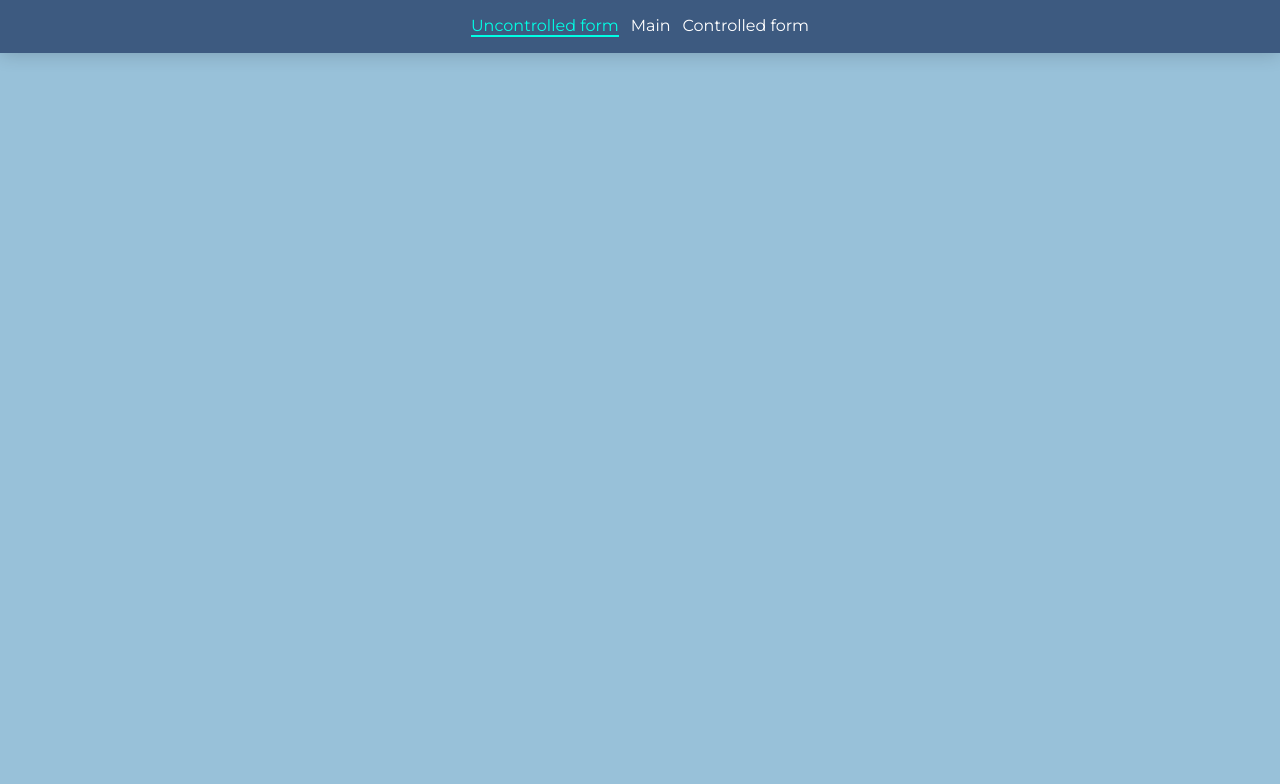
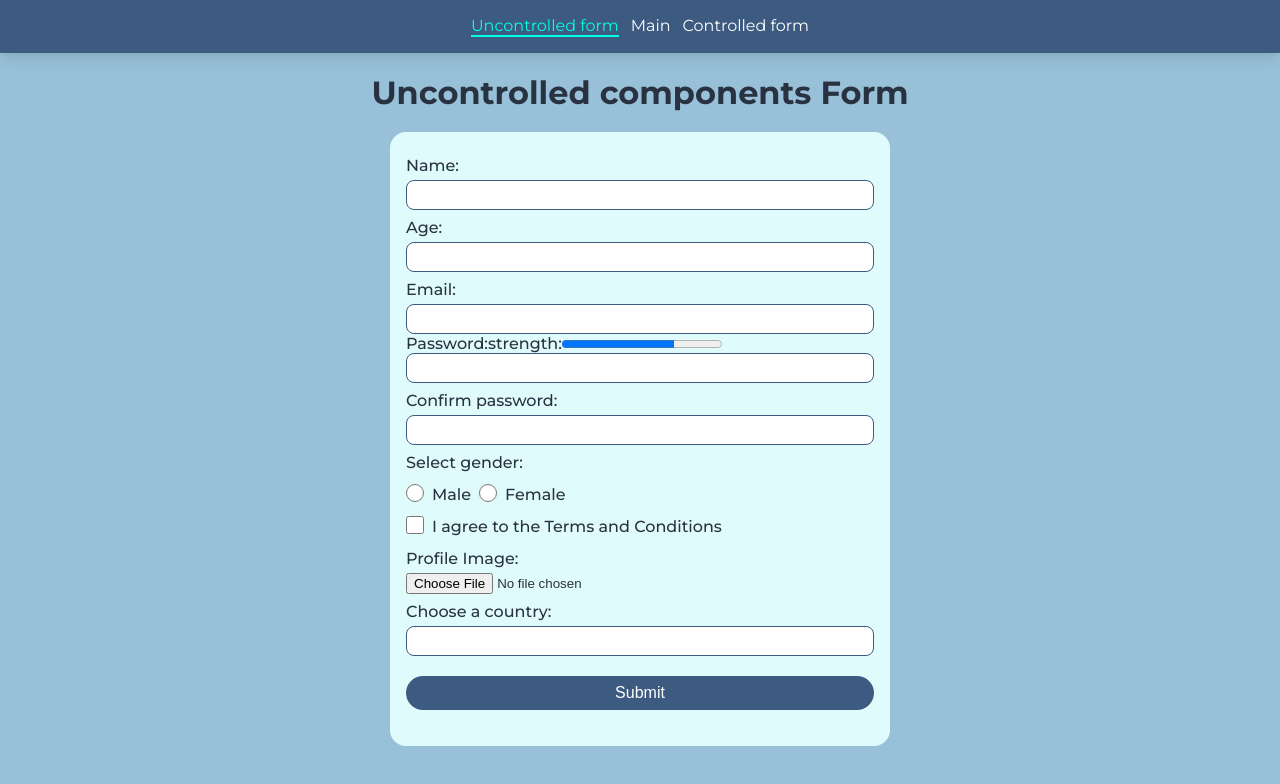
Before and after one commit to Deolys/react-forms, a React (Vite) app: page /uncontrolled-form in a window 1280 px wide. Shown: the top 784 px of the page. Built offline with nearby package versions, Linux system fonts and the light colour scheme.

Commit message:
feat: add uncontrolled form with validation

```diff
--- a/package.json
+++ b/package.json
@@ -17,7 +17,8 @@
   "dependencies": {
     "react": "^18.3.1",
     "react-dom": "^18.3.1",
-    "react-router-dom": "^6.26.0"
+    "react-router-dom": "^6.26.0",
+    "yup": "^1.4.0"
   },
   "devDependencies": {
     "@eslint/js": "^9.8.0",
--- /dev/null
+++ b/src/constants/countries.ts
@@ -0,0 +1,195 @@
+export const countryNames = [
+  'Afghanistan',
+  'Albania',
+  'Algeria',
+  'Andorra',
+  'Angola',
+  'Antigua and Barbuda',
+  'Argentina',
+  'Armenia',
+  'Austria',
+  'Azerbaijan',
+  'Bahrain',
+  'Bangladesh',
+  'Barbados',
+  'Belarus',
+  'Belgium',
+  'Belize',
+  'Benin',
+  'Bhutan',
+  'Bolivia',
+  'Bosnia and Herzegovina',
+  'Botswana',
+  'Brazil',
+  'Brunei',
+  'Bulgaria',
+  'Burkina Faso',
+  'Burundi',
+  'Cabo Verde',
+  'Cambodia',
+  'Cameroon',
+  'Canada',
+  'Central African Republic',
+  'Chad',
+  'Channel Islands',
+  'Chile',
+  'China',
+  'Colombia',
+  'Comoros',
+  'Congo',
+  'Costa Rica',
+  "Côte d'Ivoire",
+  'Croatia',
+  'Cuba',
+  'Cyprus',
+  'Czech Republic',
+  'Denmark',
+  'Djibouti',
+  'Dominica',
+  'Dominican Republic',
+  'DR Congo',
+  'Ecuador',
+  'Egypt',
+  'El Salvador',
+  'Equatorial Guinea',
+  'Eritrea',
+  'Estonia',
+  'Eswatini',
+  'Ethiopia',
+  'Faeroe Islands',
+  'Finland',
+  'France',
+  'French Guiana',
+  'Gabon',
+  'Gambia',
+  'Georgia',
+  'Germany',
+  'Ghana',
+  'Gibraltar',
+  'Greece',
+  'Grenada',
+  'Guatemala',
+  'Guinea',
+  'Guinea-Bissau',
+  'Guyana',
+  'Haiti',
+  'Holy See',
+  'Honduras',
+  'Hong Kong',
+  'Hungary',
+  'Iceland',
+  'India',
+  'Indonesia',
+  'Iran',
+  'Iraq',
+  'Ireland',
+  'Isle of Man',
+  'Israel',
+  'Italy',
+  'Jamaica',
+  'Japan',
+  'Jordan',
+  'Kazakhstan',
+  'Kenya',
+  'Kuwait',
+  'Kyrgyzstan',
+  'Laos',
+  'Latvia',
+  'Lebanon',
+  'Lesotho',
+  'Liberia',
+  'Libya',
+  'Liechtenstein',
+  'Lithuania',
+  'Luxembourg',
+  'Macao',
+  'Madagascar',
+  'Malawi',
+  'Malaysia',
+  'Maldives',
+  'Mali',
+  'Malta',
+  'Mauritania',
+  'Mauritius',
+  'Mayotte',
+  'Mexico',
+  'Moldova',
+  'Monaco',
+  'Mongolia',
+  'Montenegro',
+  'Morocco',
+  'Mozambique',
+  'Myanmar',
+  'Namibia',
+  'Nepal',
+  'Netherlands',
+  'Nicaragua',
+  'Niger',
+  'Nigeria',
+  'North Korea',
+  'North Macedonia',
+  'Norway',
+  'Oman',
+  'Pakistan',
+  'Panama',
+  'Paraguay',
+  'Peru',
+  'Philippines',
+  'Poland',
+  'Portugal',
+  'Qatar',
+  'Réunion',
+  'Romania',
+  'Russia',
+  'Rwanda',
+  'Saint Helena',
+  'Saint Kitts and Nevis',
+  'Saint Lucia',
+  'Saint Vincent and the Grenadines',
+  'San Marino',
+  'Sao Tome & Principe',
+  'Saudi Arabia',
+  'Senegal',
+  'Serbia',
+  'Seychelles',
+  'Sierra Leone',
+  'Singapore',
+  'Slovakia',
+  'Slovenia',
+  'Somalia',
+  'South Africa',
+  'South Korea',
+  'South Sudan',
+  'Spain',
+  'Sri Lanka',
+  'State of Palestine',
+  'Sudan',
+  'Suriname',
+  'Sweden',
+  'Switzerland',
+  'Syria',
+  'Taiwan',
+  'Tajikistan',
+  'Tanzania',
+  'Thailand',
+  'The Bahamas',
+  'Timor-Leste',
+  'Togo',
+  'Trinidad and Tobago',
+  'Tunisia',
+  'Turkey',
+  'Turkmenistan',
+  'Uganda',
+  'Ukraine',
+  'United Arab Emirates',
+  'United Kingdom',
+  'United States',
+  'Uruguay',
+  'Uzbekistan',
+  'Venezuela',
+  'Vietnam',
+  'Western Sahara',
+  'Yemen',
+  'Zambia',
+  'Zimbabwe',
+];
--- /dev/null
+++ b/src/models/user.ts
@@ -0,0 +1,42 @@
+import { countryNames } from '@/constants/countries';
+import { object, string, number, InferType, ref, mixed } from 'yup';
+
+export const userSchema = object().shape({
+  name: string()
+    .required('Enter the name')
+    .matches(/^\p{Lu}/u, 'The name must begin with a capital letter'),
+  age: number()
+    .required('Enter the age')
+    .positive('Age must be positive')
+    .integer('Age must be integer')
+    .typeError('Age must be a number'),
+  email: string().required('Enter the email').email('Incorrect email address'),
+  password: string()
+    .required('Enter the password')
+    .matches(/[!@#$%^&*\-+(),.?:{}|<>]/, 'At least one special character is required')
+    .matches(/\p{Ll}/u, 'At least one lowercased letter is required')
+    .matches(/\p{Lu}/u, 'At least one uppercased letter is required')
+    .matches(/[0-9]/, 'At least one number is required'),
+  confirmPassword: string()
+    .required('Repeat the password')
+    .oneOf([ref('password')], 'Passwords do not match'),
+  gender: string().required('Choose your gender').oneOf(['male', 'female']),
+  terms: string()
+    .required('Accept the Terms and Conditions')
+    .oneOf(['on'], 'Accept the Terms and Conditions'),
+  profileImage: mixed<FileList>()
+    .required('Choose a profile image')
+    .test(
+      'file size',
+      'Image size should be less than 1Mb',
+      (value) => value && value[0] && value[0].size <= 1048576,
+    )
+    .test(
+      'file extension',
+      'Only png and jpeg images are allowed',
+      (value) => value && value[0] && ['image/png', 'image/jpeg'].includes(value[0].type),
+    ),
+  country: string().required().oneOf(countryNames, 'Choose a country from the list'),
+});
+
+export type UserSchema = InferType<typeof userSchema>;
--- /dev/null
+++ b/src/pages/uncontrolled-form-page/uncontrolled-form-page.module.css
@@ -0,0 +1,59 @@
+.formTitle {
+  text-align: center;
+  margin-block: 20px;
+}
+
+.formWrapper {
+  background-color: #e0fbfc;
+  max-width: 500px;
+  margin: 0 auto 70px;
+  padding: 16px;
+  border-radius: 16px;
+}
+
+.uncontrolledForm {
+  display: flex;
+  flex-direction: column;
+}
+
+.field {
+  display: flex;
+  align-items: center;
+  gap: 8px;
+}
+
+label,
+p {
+  font-weight: 500;
+  margin-top: 8px;
+  margin-bottom: 5px;
+}
+
+input {
+  color: #293241;
+
+  &:not([type='file']) {
+    height: 30px;
+    border: 1px solid #3d5a80;
+    border-radius: 8px;
+    padding-inline: 8px;
+  }
+  &[type='radio'],
+  &[type='checkbox'] {
+    width: 18px;
+    height: 18px;
+  }
+}
+
+.submitButton {
+  padding: 8px 16px;
+  margin-block: 20px;
+  font-size: 16px;
+  background-color: #3d5a80;
+  color: white;
+  border-radius: 20px;
+
+  &:disabled {
+    opacity: 0.5;
+  }
+}
--- a/src/pages/uncontrolled-form-page/uncontrolled-form-page.tsx
+++ b/src/pages/uncontrolled-form-page/uncontrolled-form-page.tsx
@@ -1,10 +1,121 @@
-import type { JSX } from 'react';
+import { ChangeEvent, useState, type FormEvent, type JSX } from 'react';
 import { Header } from '@/components/header';
+import styles from './uncontrolled-form-page.module.css';
+import { userSchema } from '@/models/user';
+import { ValidationError } from 'yup';
+import { countryNames } from '@/constants/countries';
+
+type FormErrors = Record<string, string>;
 
 export function UncontrolledFormPage(): JSX.Element {
+  const [errors, setErrors] = useState<FormErrors>({});
+  const isDisabled = Object.keys(errors).length > 0;
+  const handleInputChange = (event: ChangeEvent<HTMLInputElement>): void => {
+    const field = event.target.name;
+    if (errors[field]) {
+      setErrors((prev) => {
+        const newErrors = { ...prev };
+        delete newErrors[field];
+        return newErrors as FormErrors;
+      });
+    }
+  };
+  const handleSubmit = (event: FormEvent<HTMLFormElement>): void => {
+    event.preventDefault();
+    const form = new FormData(event.currentTarget as HTMLFormElement);
+    const formData: Record<string, unknown> = Object.fromEntries(form.entries());
+    const profileImage = form.get('profileImage');
+    if (profileImage instanceof File) {
+      const dt = new DataTransfer();
+      dt.items.add(profileImage);
+      formData.profileImage = dt.files;
+    }
+
+    try {
+      userSchema.validateSync(formData, { abortEarly: false });
+    } catch (error) {
+      if (error instanceof ValidationError) {
+        const errorsData: FormErrors = {};
+        error.inner.forEach((item) => {
+          if (item.path) {
+            errorsData[item.path] = item.message;
+          }
+        });
+        setErrors(errorsData);
+      }
+    }
+  };
+
   return (
     <>
       <Header />
+      <h1 className={styles.formTitle}>Uncontrolled components Form</h1>
+      <div className={styles.formWrapper}>
+        <form className={styles.uncontrolledForm} onSubmit={handleSubmit} noValidate>
+          <label htmlFor="name">Name:</label>
+          <input
+            id="name"
+            type="text"
+            name="name"
+            autoComplete="name"
+            onChange={handleInputChange}
+          />
+          <label htmlFor="age">Age:</label>
+          <input id="age" type="number" name="age" onChange={handleInputChange} />
+          <label htmlFor="email">Email:</label>
+          <input id="email" type="email" name="email" onChange={handleInputChange} />
+          <div>
+            <label htmlFor="password">Password:</label>
+            <label htmlFor="password-strength">strength:</label>
+            <progress id="password-strength" max="100" value="70">
+              70%
+            </progress>
+          </div>
+          <input id="password" type="password" name="password" onChange={handleInputChange} />
+          <label htmlFor="confirmPassword">Confirm password:</label>
+          <input
+            id="confirmPassword"
+            type="password"
+            name="confirmPassword"
+            onChange={handleInputChange}
+          />
+          <p>Select gender:</p>
+          <div className={styles.field}>
+            <input type="radio" id="male" name="gender" value="male" onChange={handleInputChange} />
+            <label htmlFor="male">Male</label>
+            <input
+              type="radio"
+              id="female"
+              name="gender"
+              value="female"
+              onChange={handleInputChange}
+            />
+            <label htmlFor="female">Female</label>
+          </div>
+          <div className={styles.field}>
+            <input id="terms" name="terms" type="checkbox" onChange={handleInputChange} />
+            <label htmlFor="terms">I agree to the Terms and Conditions</label>
+          </div>
+          <label htmlFor="profileImage">Profile Image:</label>
+          <input type="file" id="profileImage" name="profileImage" onChange={handleInputChange} />
+          <label htmlFor="country">Choose a country:</label>
+          <input
+            type="text"
+            list="countries"
+            id="country"
+            name="country"
+            onChange={handleInputChange}
+          />
+          <datalist id="countries">
+            {countryNames.map((name) => {
+              return <option key={name} value={name} />;
+            })}
+          </datalist>
+          <button className={styles.submitButton} type="submit" disabled={isDisabled}>
+            Submit
+          </button>
+        </form>
+      </div>
     </>
   );
 }
```
Also changed, not shown: 1 other file (tests, documents, lock files or other folders).
